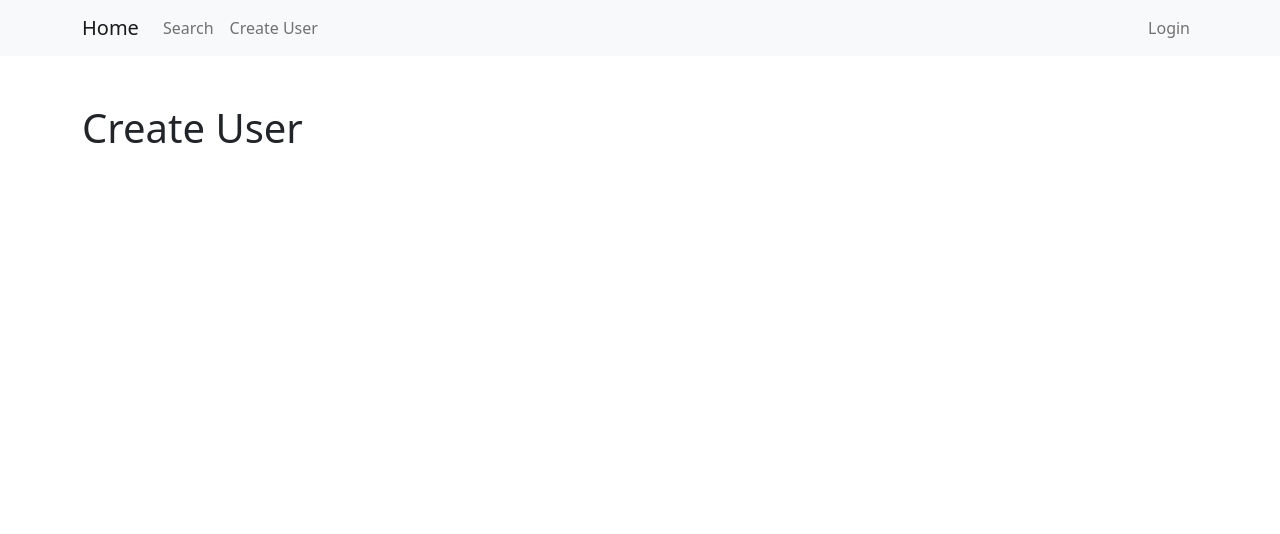
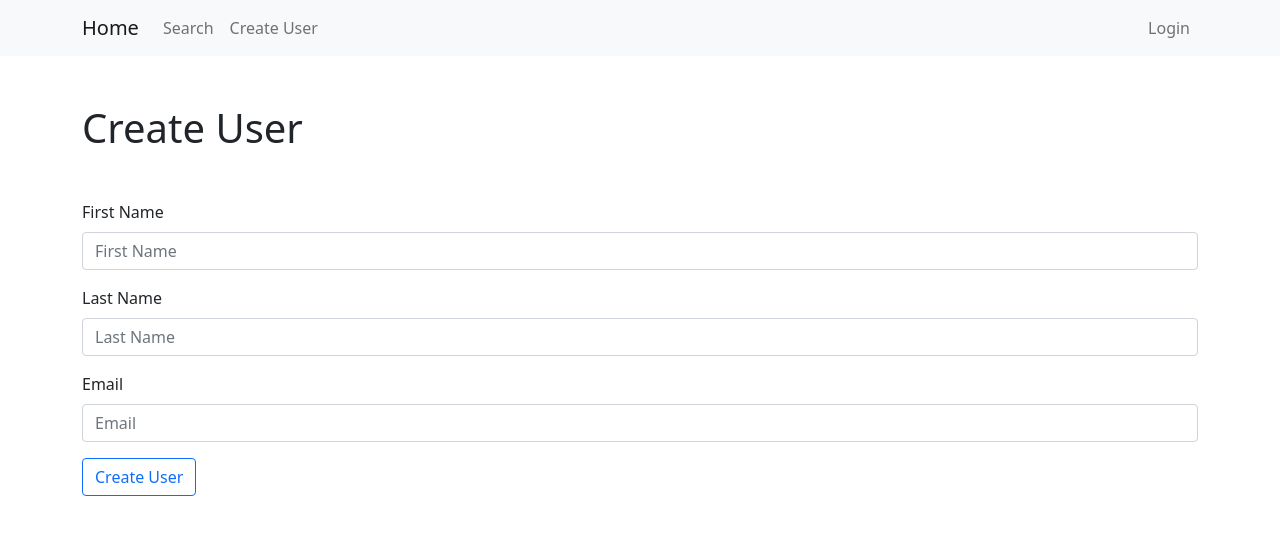
Before and after one commit to BB2455/Full-Stack-App, a React (Create React App) app in the folder client/: page /create in a window 1280 px wide. Shown: the top 534 px of the page. Built offline with nearby package versions, Linux system fonts and the light colour scheme.

Commit message:
worked on userform layout create/edit

```diff
--- /dev/null
+++ b/client/src/components/User/UserForm.jsx
@@ -0,0 +1,106 @@
+import React from "react";
+import Form from "react-bootstrap/Form";
+import Button from "react-bootstrap/Button";
+
+const UserForm = ({ userData, cancelEdit }) => {
+  let newForm = true;
+  if (userData) {
+    newForm = false;
+  }
+
+  const [userFirstName, setUserFirstName] = React.useState(
+    newForm ? "" : userData.first_name
+  );
+  const [userLastName, setUserLastName] = React.useState(
+    newForm ? "" : userData.last_name
+  );
+  const [userEmail, setUserEmail] = React.useState(
+    newForm ? "" : userData.email
+  );
+
+  const firstNameChange = (e) => {
+    setUserFirstName(e.target.value);
+  };
+
+  const lastNameChange = (e) => {
+    setUserLastName(e.target.value);
+  };
+
+  const emailChange = (e) => {
+    setUserEmail(e.target.value);
+  };
+
+  return (
+    <Form onSubmit={(e) => e.preventDefault()}>
+      <Form.Group className="mb-3" controlId="formFirstName">
+        <Form.Label>First Name</Form.Label>
+        <Form.Control
+          required
+          type="text"
+          placeholder="First Name"
+          value={userFirstName}
+          onChange={firstNameChange}
+        />
+      </Form.Group>
+      <Form.Group className="mb-3" controlId="formLastName">
+        <Form.Label>Last Name</Form.Label>
+        <Form.Control
+          required
+          type="text"
+          placeholder="Last Name"
+          value={userLastName}
+          onChange={lastNameChange}
+        />
+      </Form.Group>
+      <Form.Group className="mb-3" controlId="formEmail">
+        <Form.Label>Email</Form.Label>
+        <Form.Control
+          required
+          type="email"
+          placeholder="Email"
+          value={userEmail}
+          onChange={emailChange}
+        />
+      </Form.Group>
+      {!newForm && (
+        <>
+          <Form.Group className="mb-3" controlId="formCreatedOn">
+            <Form.Label>Created On</Form.Label>
+            <Form.Control
+              plaintext
+              readOnly
+              defaultValue={userData.created_at}
+            />
+          </Form.Group>
+          <Form.Group className="mb-3" controlId="formID">
+            <Form.Label>User ID</Form.Label>
+            <Form.Control plaintext readOnly defaultValue={userData.id} />
+          </Form.Group>
+        </>
+      )}
+      <Button variant="outline-primary" type="submit">
+        {newForm ? "Create User" : "Save Changes"}
+      </Button>
+      {!newForm && (
+        <>
+          <Button
+            className="mx-3"
+            variant="outline-secondary"
+            onClick={cancelEdit}
+          >
+            Cancel
+          </Button>
+          <Button variant="outline-danger">Delete</Button>
+        </>
+      )}
+    </Form>
+  );
+};
+
+export default UserForm;
+
+//   "id": "5ab853cc-ebec-4bf9-9e67-74e410e6fc33",
+//   "first_name": "Darb",
+//   "last_name": "Minney",
+//   "email": "dminney0@seattletimes.com",
+//   "created_at": "2021-06-07T14:26:06Z"
--- /dev/null
+++ b/client/src/components/User/UserLayout.jsx
@@ -0,0 +1,15 @@
+import React from "react";
+import Button from "react-bootstrap/Button";
+
+const UserLayout = ({ userData, editUser }) => {
+  return (
+    <div>
+      <h1>{`${userData.first_name} ${userData.last_name}`}</h1>
+      <Button variant="warning" onClick={editUser}>
+        Edit
+      </Button>
+    </div>
+  );
+};
+
+export default UserLayout;
--- a/client/src/components/UserCard.jsx
+++ b/client/src/components/UserCard.jsx
@@ -33,4 +33,3 @@ export default UserCard;
 //   "last_name": "Minney",
 //   "email": "dminney0@seattletimes.com",
 //   "created_at": "2021-06-07T14:26:06Z"
-// }
--- a/client/src/routes/create.jsx
+++ b/client/src/routes/create.jsx
@@ -1,7 +1,10 @@
+import UserForm from "../components/User/UserForm";
+
 const CreateUser = () => {
   return (
     <div>
-      <h1>Create User</h1>
+      <h1 className="mb-5">Create User</h1>
+      <UserForm />
     </div>
   );
 };
--- a/client/src/routes/user.jsx
+++ b/client/src/routes/user.jsx
@@ -1,10 +1,37 @@
 import { useParams } from "react-router-dom";
+import React from "react";
+import UserForm from "../components/User/UserForm";
+import UserLayout from "../components/User/UserLayout";
 
 const User = () => {
+  const [editUser, setEditUser] = React.useState(false);
+  const userData = {
+    id: "5ab853cc-ebec-4bf9-9e67-74e410e6fc33",
+    first_name: "Darb",
+    last_name: "Minney",
+    email: "dminney0@seattletimes.com",
+    created_at: "2021-06-07T14:26:06Z",
+  };
+
   let userId = useParams();
   return (
     <div>
-      <h1>User: {userId.id}</h1>
+      <h1 className="mb-5">User: {userId.id}</h1>
+      {editUser ? (
+        <UserForm
+          userData={userData}
+          cancelEdit={() => {
+            setEditUser(false);
+          }}
+        />
+      ) : (
+        <UserLayout
+          userData={userData}
+          editUser={() => {
+            setEditUser(true);
+          }}
+        />
+      )}
     </div>
   );
 };
```
